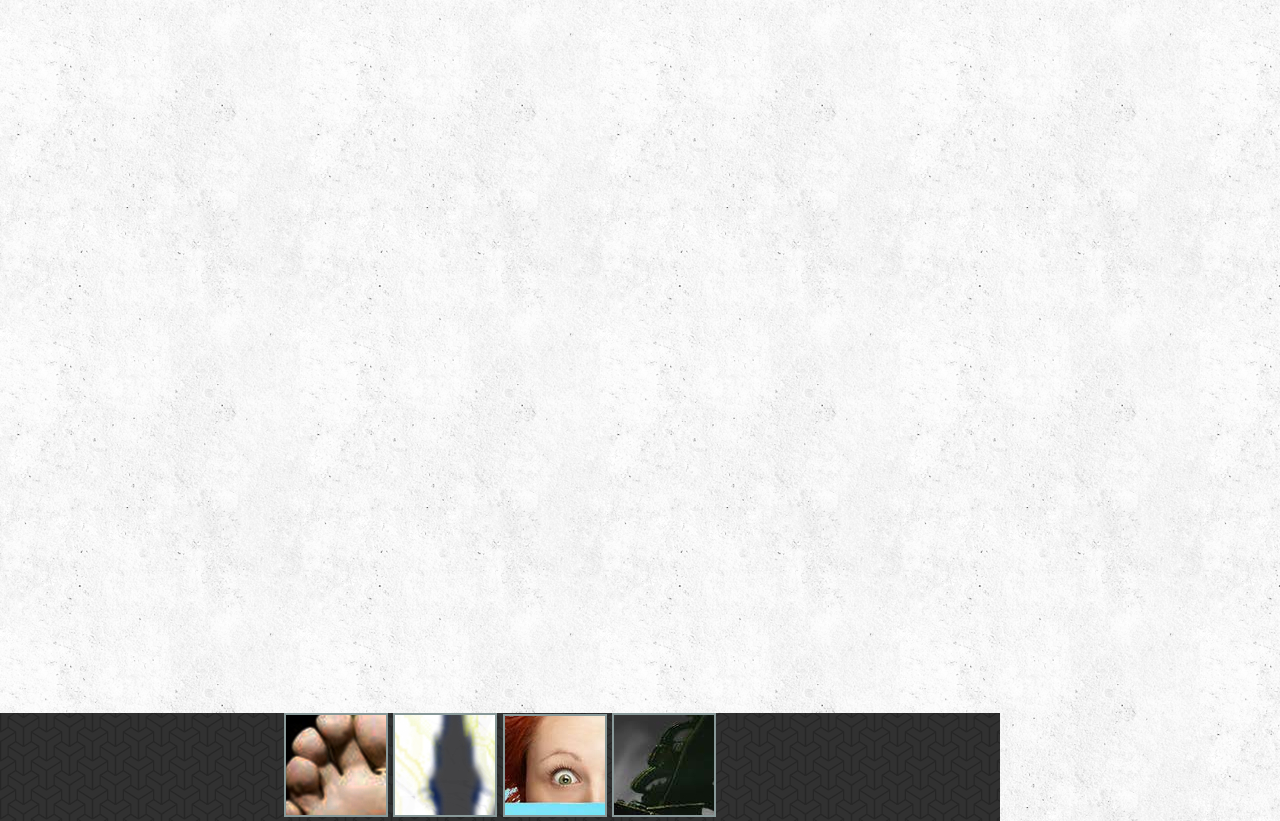
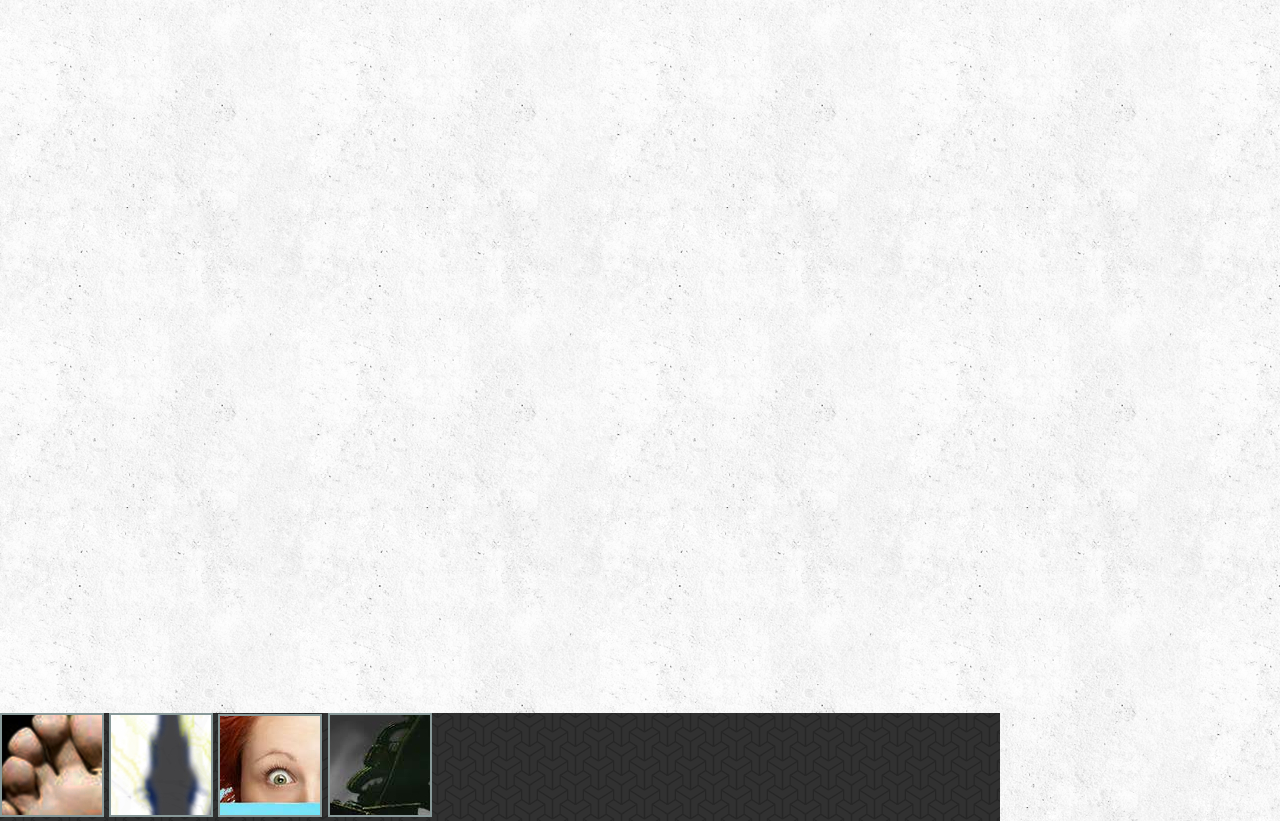
Before and after one commit to lizanderson/p4-portfolio, a plain HTML site: page index.html in a window 1280 px wide. Shown: the part 299-1120 px from the top of the page. Drawn offline with Linux system fonts and the light colour scheme.

Commit message:
Version 7.4

```diff
--- a/css/styles.css
+++ b/css/styles.css
@@ -32,8 +32,8 @@ figure img {
   position: absolute;
   bottom: -120px;
   width: 1000px;
-  text-align: center;
   background: url("../img/escheresque_ste.png");
+  float: center;
 }
 
 .gallery .controls img {
```
